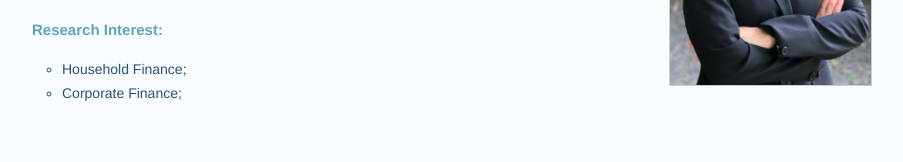
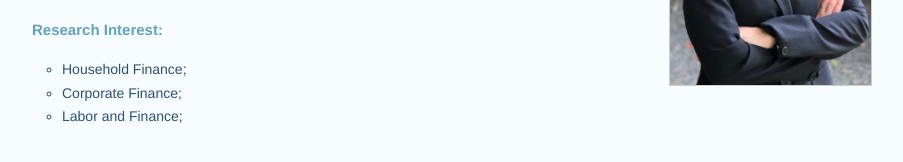
Before and after one commit to huigracewang/homepage, a Jekyll site: the page built from index.md, in a window 1280 px wide. Shown: the part 389-551 px from the top of the page, without its empty margins (188-1091 px from the left). Built offline with Jekyll 4.4.1, drawn with Linux system fonts in a browser that asks for light colours.

Commit message:
Update index.md

```diff
--- a/index.md
+++ b/index.md
@@ -19,4 +19,5 @@ I am an Assistant Professor of Finance at Bentley University. I received a Ph.D.
 <ul>
 <li style="list-style-type:circle;font-size:14px">Household Finance;</li>
 <li style="list-style-type:circle;font-size:14px">Corporate Finance;</li>
+<li style="list-style-type:circle;font-size:14px">Labor and Finance;</li>
 </ul>
```
